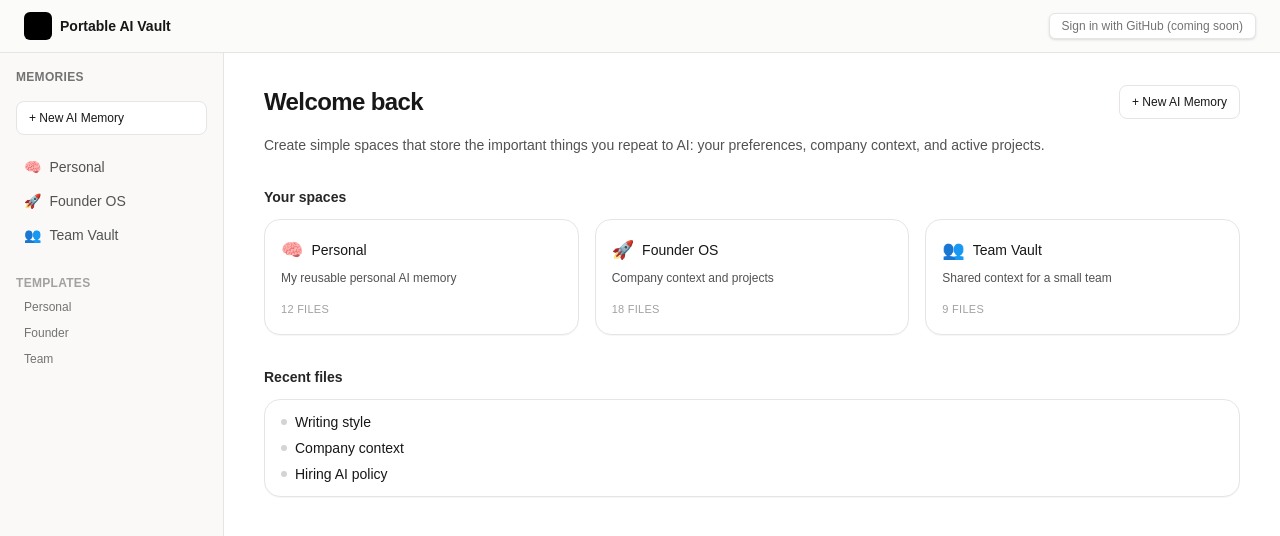
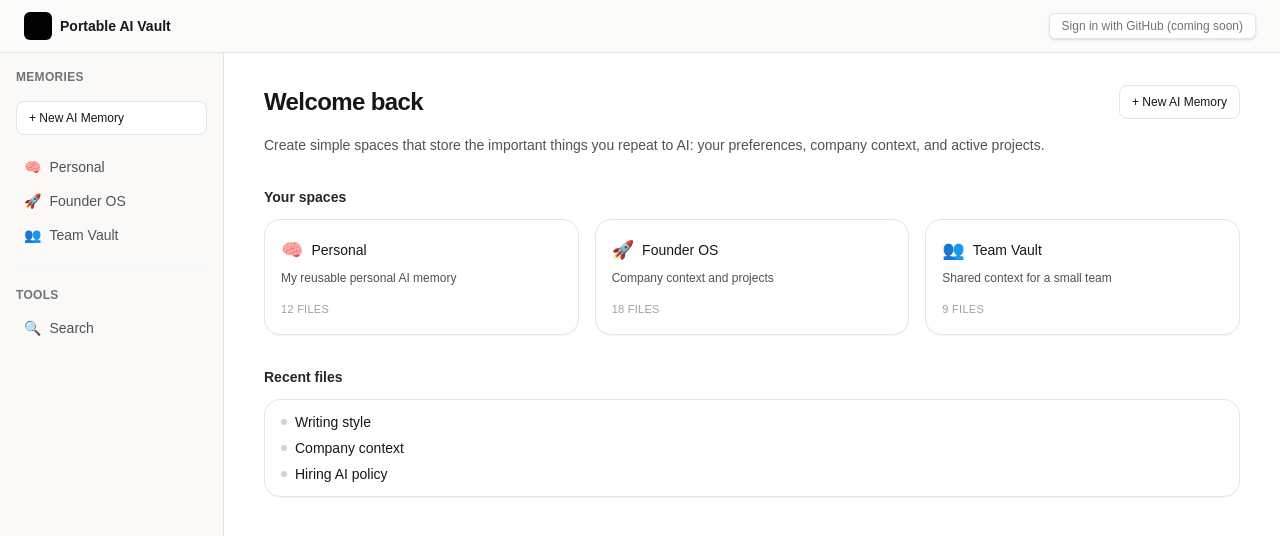
Before and after one commit to Kukomoo/portable-ai-vault-template, a Next.js app in the folder ai-vault-appp/: page / in a window 1280 px wide. Shown: the top 536 px of the page. Built offline with nearby package versions, Linux system fonts and the light colour scheme.

Commit message:
feat: add Search link to sidebar under Tools section

```diff
--- a/ai-vault-appp/app/components/SidebarNav.tsx
+++ b/ai-vault-appp/app/components/SidebarNav.tsx
@@ -7,12 +7,6 @@ const memories = [
   { href: '/memory/personal', icon: '🧠', label: 'Personal' },
   { href: '/memory/founder-os', icon: '🚀', label: 'Founder OS' },
   { href: '/memory/team-vault', icon: '👥', label: 'Team Vault' },
-];
-
-const templates = [
-  { href: '/memory/personal', label: 'Personal' },
-  { href: '/memory/founder-os', label: 'Founder' },
-  { href: '/memory/team-vault', label: 'Team' },
 ];
 
 export default function SidebarNav() {
@@ -32,7 +26,7 @@ export default function SidebarNav() {
 
       <nav className="space-y-0.5 text-sm">
         {memories.map((item) => {
-          const isActive = pathname === item.href;
+          const isActive = pathname === item.href || pathname.startsWith(item.href + '/');
           return (
             <Link
               key={item.href}
@@ -53,20 +47,31 @@ export default function SidebarNav() {
         })}
       </nav>
 
-      <div className="mt-6 space-y-0.5 text-xs text-neutral-500">
-        <div className="mb-1 font-semibold uppercase tracking-wide text-neutral-400">
-          Templates
-        </div>
-        {templates.map((t) => (
-          <Link
-            key={t.href}
-            href={t.href}
-            className="block w-full rounded-md px-2 py-1 transition-colors hover:bg-neutral-100 hover:text-black"
-          >
-            {t.label}
-          </Link>
-        ))}
+      {/* Divider */}
+      <div className="my-4 border-t border-neutral-100" />
+
+      {/* Tools */}
+      <div className="mb-2">
+        <span className="text-xs font-semibold uppercase tracking-wide text-neutral-500">
+          Tools
+        </span>
       </div>
+      <nav className="space-y-0.5 text-sm">
+        <Link
+          href="/search"
+          className={`flex items-center gap-2 w-full rounded-md px-2 py-1.5 transition-colors ${
+            pathname === '/search'
+              ? 'bg-neutral-100 text-black font-medium'
+              : 'text-neutral-600 hover:bg-neutral-100 hover:text-black'
+          }`}
+        >
+          <span>🔍</span>
+          <span>Search</span>
+          {pathname === '/search' && (
+            <span className="ml-auto h-1.5 w-1.5 rounded-full bg-black" />
+          )}
+        </Link>
+      </nav>
     </>
   );
 }
```
